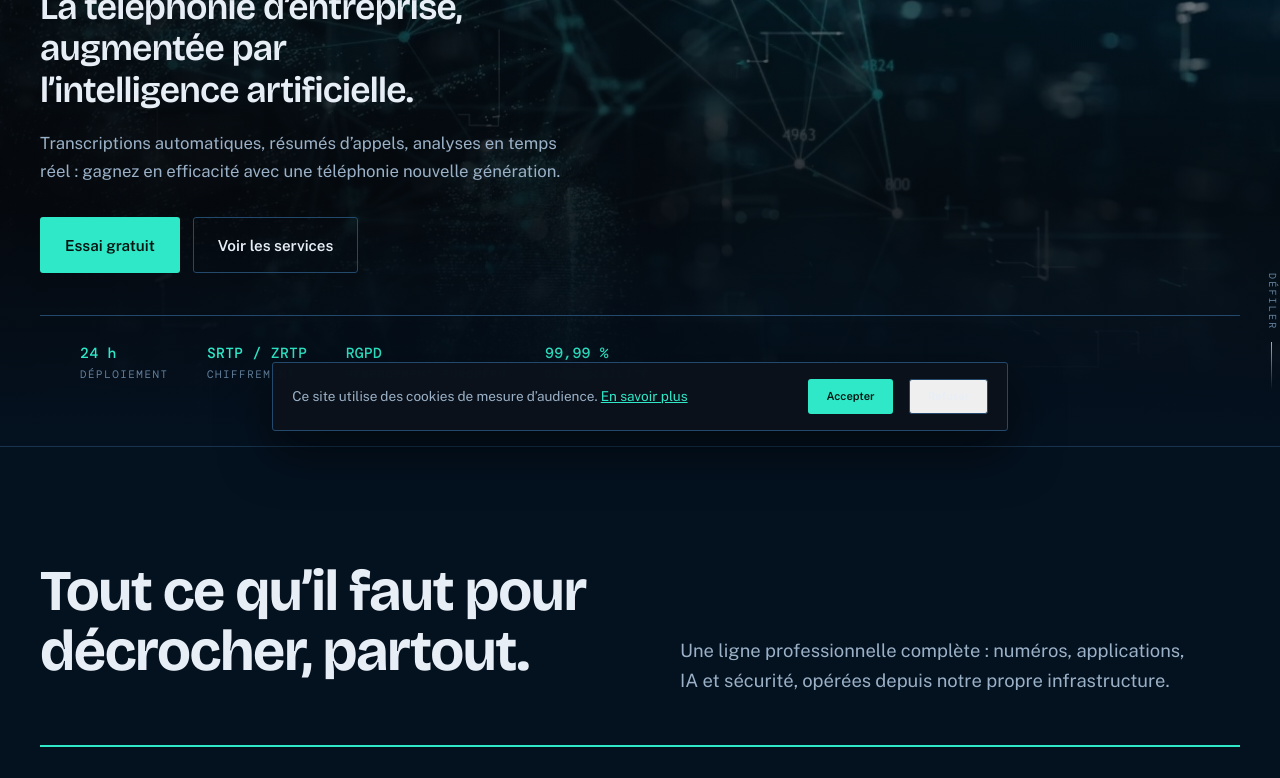
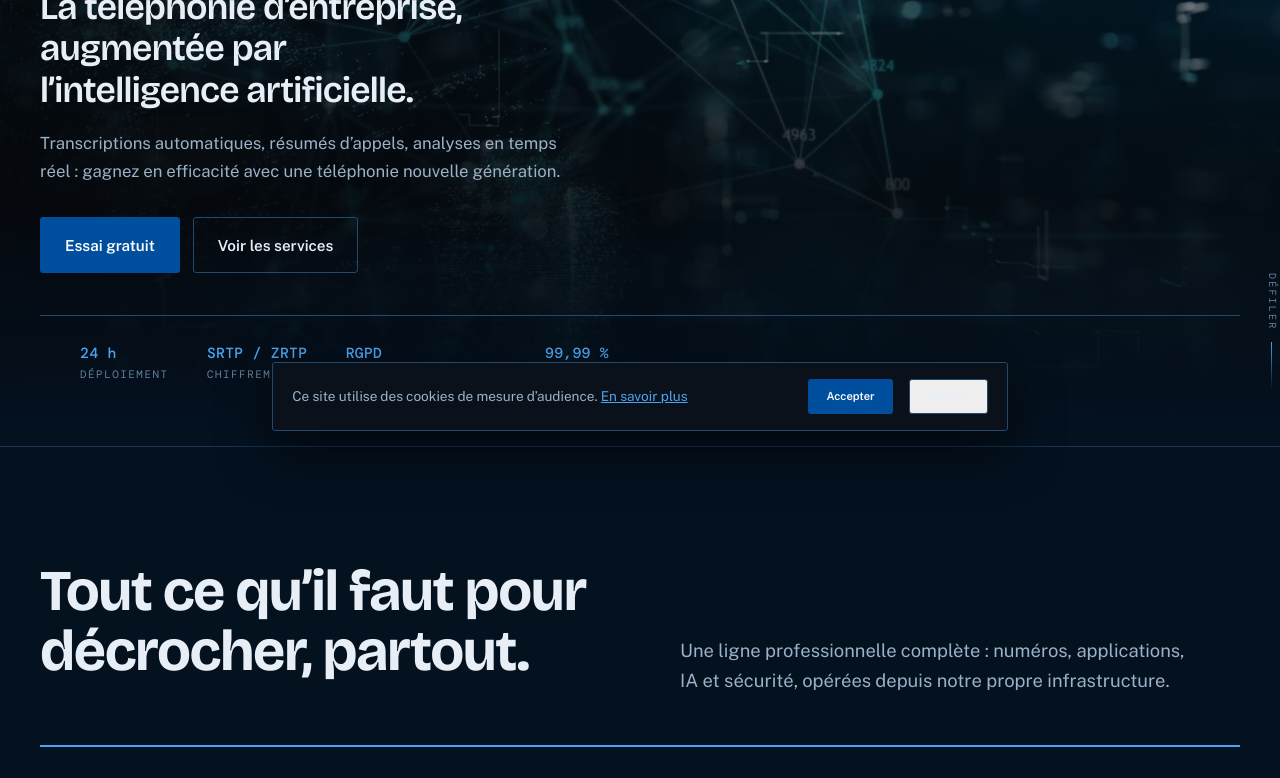
Before and after one commit to aminetroudi/voipiz-web, a website: page public/index.html in a window 1280 px wide. Shown: the part 353-1131 px from the top of the page. Drawn offline with Linux system fonts and the light colour scheme.

Commit message:
design: their blue instead of the teal accent
The teal was sampled from the hero video, which made it cohesive with the
video and nothing else — it had no relationship to the brand. #004f9e is
the identity colour, so it now carries the primary button with white type
on it.

That colour is far too dark to read as text on this ground (about 2.5:1),
so accents use a lifted version of the same hue rather than introducing a
second colour: the eyebrow, service indices, spec figures, active nav,
focus rings and links. Atmosphere wash and the brand-dot pulse follow.

Every accent pair clears WCAG AA as text:
  accent on ground 7.07:1, accent on panel 6.27:1, white on the button
  8.04:1, on its hover 5.94:1, and the three text tiers 16.3 / 8.6 / 4.7.

Favicons and theme-color updated on all four pages; no teal literal left
anywhere in public/.

```diff
--- a/public/css/style.css
+++ b/public/css/style.css
@@ -86,9 +86,15 @@
   --fg-dim:    #9bb1c7;
   --fg-mute:   #64819d;
 
-  --signal:    #2ee8c8;              /* pulled from the hero video */
-  --signal-ink:#03130f;
-  --signal-a:  rgba(46, 232, 200, 0.12);
+  /* Their blue, not a borrowed teal. #004f9e is the identity colour and it
+     carries the primary button with white type on it. It is far too dark to
+     read as text on this ground, so accents use a lifted version of the same
+     hue rather than a second colour. */
+  --brand:     #004f9e;
+  --brand-lift:#0a63bd;
+  --signal:    #4da3f0;
+  --signal-ink:#ffffff;
+  --signal-a:  rgba(77, 163, 240, 0.16);
 
   --shell: min(1200px, 100% - 2.5rem);
   --step:  clamp(4.5rem, 9vw, 8rem);   /* rhythm between sections */
@@ -118,8 +124,8 @@ body::before {
   content: "";
   position: fixed; inset: 0; z-index: -2; pointer-events: none;
   background:
-    radial-gradient(70% 50% at 15% 0%, rgba(46, 232, 200, 0.07), transparent 70%),
-    radial-gradient(60% 45% at 90% 15%, rgba(29, 108, 199, 0.10), transparent 70%);
+    radial-gradient(70% 50% at 15% 0%, rgba(77, 163, 240, 0.09), transparent 70%),
+    radial-gradient(60% 45% at 90% 15%, rgba(0, 79, 158, 0.16), transparent 70%);
 }
 img, video { max-width: 100%; display: block; }
 
@@ -190,9 +196,9 @@ img, video { max-width: 100%; display: block; }
   animation: ping 2.8s ease-out infinite;
 }
 @keyframes ping {
-  0%   { box-shadow: 0 0 0 0 rgba(46, 232, 200, 0.5); }
-  70%  { box-shadow: 0 0 0 0.6rem rgba(46, 232, 200, 0); }
-  100% { box-shadow: 0 0 0 0 rgba(46, 232, 200, 0); }
+  0%   { box-shadow: 0 0 0 0 rgba(77, 163, 240, 0.55); }
+  70%  { box-shadow: 0 0 0 0.6rem rgba(77, 163, 240, 0); }
+  100% { box-shadow: 0 0 0 0 rgba(77, 163, 240, 0); }
 }
 
 .nav-links { display: flex; align-items: center; gap: 0.3rem; list-style: none; margin: 0; padding: 0; }
@@ -272,8 +278,8 @@ img, video { max-width: 100%; display: block; }
 }
 /* hover goes brighter, not paler. The old sheet faded every button to a wash
    on hover, which read as disabled. */
-.btn-primary { background: var(--signal); color: var(--signal-ink); }
-.btn-primary:hover { background: #4ff3d6; transform: translateY(-1px); }
+.btn-primary { background: var(--brand); color: var(--signal-ink); }
+.btn-primary:hover { background: var(--brand-lift); transform: translateY(-1px); }
 .btn-ghost { border-color: var(--rule-hi); color: var(--fg); }
 .btn-ghost:hover { border-color: var(--signal); color: var(--signal); }
 .btn:disabled { opacity: 0.5; cursor: not-allowed; transform: none; }
--- a/public/index.html
+++ b/public/index.html
@@ -8,7 +8,7 @@
       name="description"
       content="Téléphonie VoIP pour PME : numéros géographiques, transcription et résumés automatiques, chiffrement SRTP/ZRTP et hébergement européen. Déploiement en 24h."
     />
-    <meta name="theme-color" content="#05080d" />
+    <meta name="theme-color" content="#04111f" />
     <link rel="canonical" href="https://voipiz.com/" />
     <meta property="og:type" content="website" />
     <meta property="og:url" content="https://voipiz.com/" />
```
Also changed, not shown: public/404.html (+1 -1 lines), public/cookie-policy.html (+1 -1 lines), public/terms.html (+1 -1 lines).
